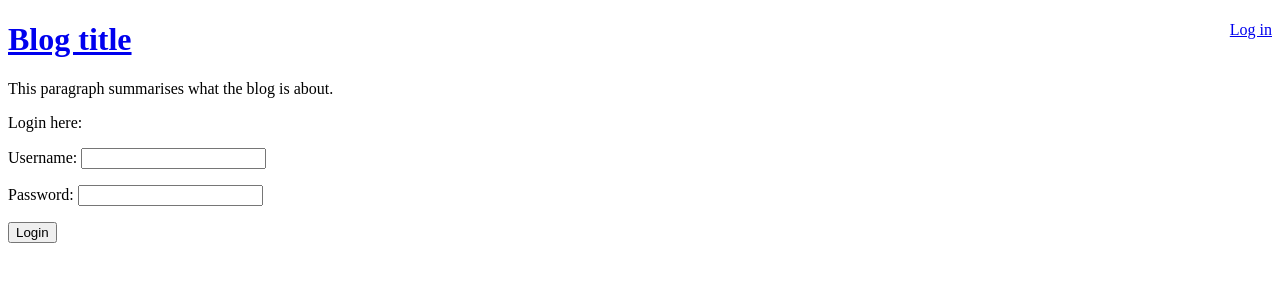
After one commit to anastasia-isaeva/PHP_blog_tutorial, a PHP site: page /login.php in a window 1280 px wide. The commit adds this page. Shown: the top 300 px of the page. Run offline with PHP 8.4, Linux system fonts and the light colour scheme.

Commit message:
step 6 add login to form

```diff
--- a/lib/common.php
+++ b/lib/common.php
@@ -139,3 +139,38 @@ function getCommentsForPost($postId)
 
     return $stmt->fetchAll(PDO::FETCH_ASSOC);
 }
+
+
+function tryLogin(PDO $pdo, $username, $password)
+{
+    $sql = "
+        SELECT
+            password
+        FROM
+            user
+        WHERE
+            username = :username
+    ";
+    $stmt = $pdo->prepare($sql);
+    $stmt->execute(
+        array('username' => $username, )
+    );
+    // Get the hash from this row, and use the third-party hashing library to check it
+    $hash = $stmt->fetchColumn();
+    $success = password_verify($password, $hash);
+    return $success;
+}
+/**
+ * Logs the user in
+ *
+ * For safety, we ask PHP to regenerate the cookie, so if a user logs onto a site that a cracker
+ * has prepared for him/her (e.g. on a public computer) the cracker's copy of the cookie ID will be
+ * useless.
+ *
+ * @param string $username
+ */
+function login($username)
+{
+    session_regenerate_id();
+    $_SESSION['logged_in_username'] = $username;
+}
--- /dev/null
+++ b/login.php
@@ -0,0 +1,65 @@
+<?php
+require_once 'lib/common.php';
+// We need to test for a minimum version of PHP, because earlier versions have bugs that affect security
+if (version_compare(PHP_VERSION, '5.3.7') < 0)
+{
+    throw new Exception(
+        'This system needs PHP 5.3.7 or later'
+    );
+}
+// Handle the form posting
+$username = '';
+if ($_POST)
+{
+    // Init the session and the database
+    session_start();
+    $pdo = getPDO();
+    // We redirect only if the password is correct
+    $username = $_POST['username'];
+    $ok = tryLogin($pdo, $username, $_POST['password']);
+    if ($ok)
+    {
+        login($username);
+        redirectAndExit('index.php');
+    }
+}
+?>
+<!DOCTYPE html>
+<html>
+<head>
+    <title>
+        A blog application | Login
+    </title>
+    <meta http-equiv="Content-Type" content="text/html;charset=utf-8" />
+</head>
+<body>
+<?php require 'templates/title.php' ?>
+
+<?php // If we have a username, then the user got something wrong, so let's have an error ?>
+<?php if ($username): ?>
+    <div style="border: 1px solid #ff6666; padding: 6px;">
+        The username or password is incorrect, try again
+    </div>
+<?php endif ?>
+
+
+<p>Login here:</p>
+<form
+    method="post"
+>
+    <p>
+        Username:
+        <input
+                type="text"
+                name="username"
+                value="<?php echo htmlEscape($username) ?>"
+        />
+    </p>
+    <p>
+        Password:
+        <input type="password" name="password" />
+    </p>
+    <input type="submit" name="submit" value="Login" />
+</form>
+</body>
+</html>
--- a/templates/title.php
+++ b/templates/title.php
@@ -1,3 +1,7 @@
+<div style="float: right;">
+    <a href="login.php">Log in</a>
+</div>
+
 <a href="index.php">
     <h1>Blog title</h1>
 </a>
```
Also changed, not shown: lib/install.php (+13 -1 lines).
